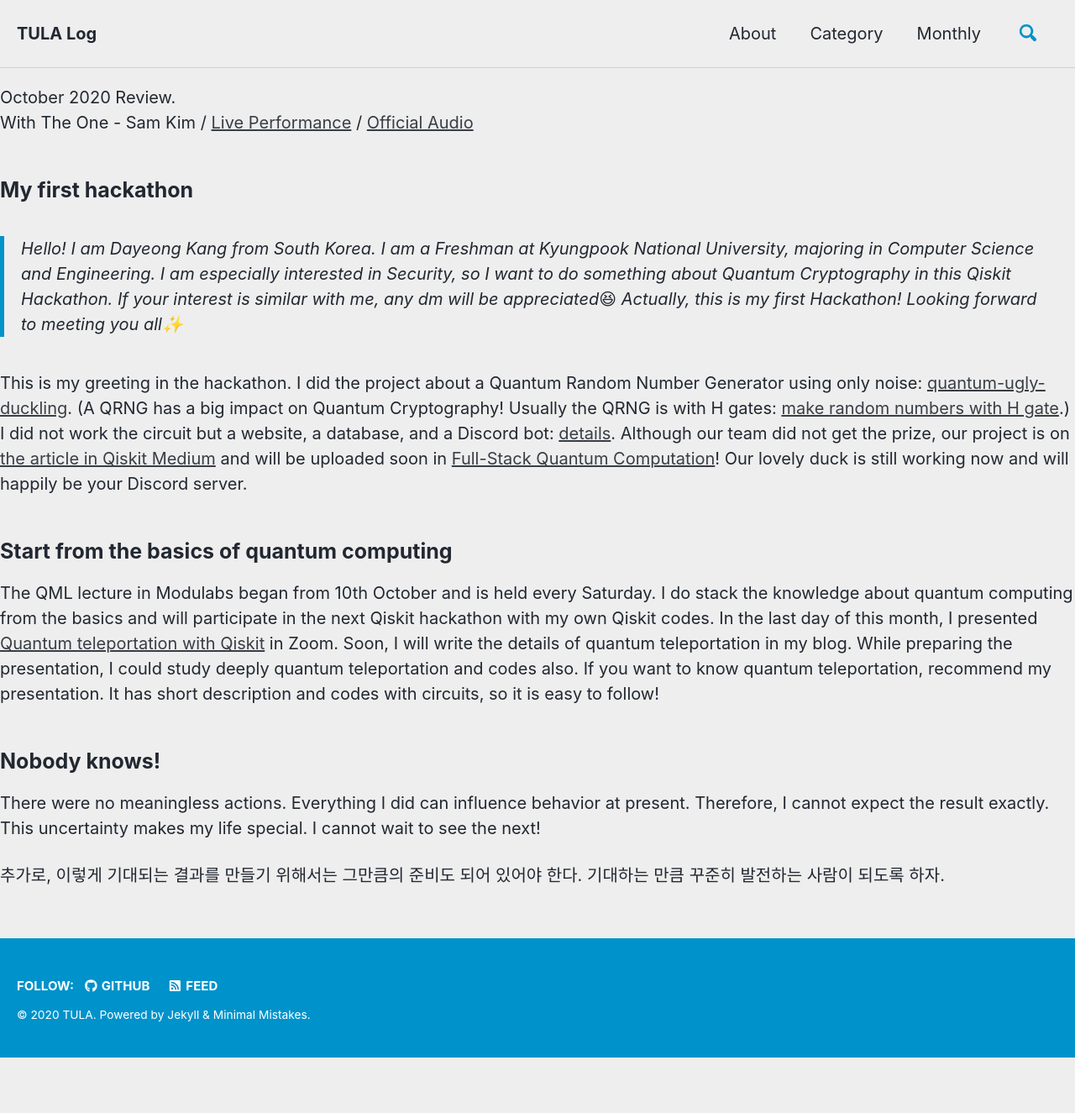
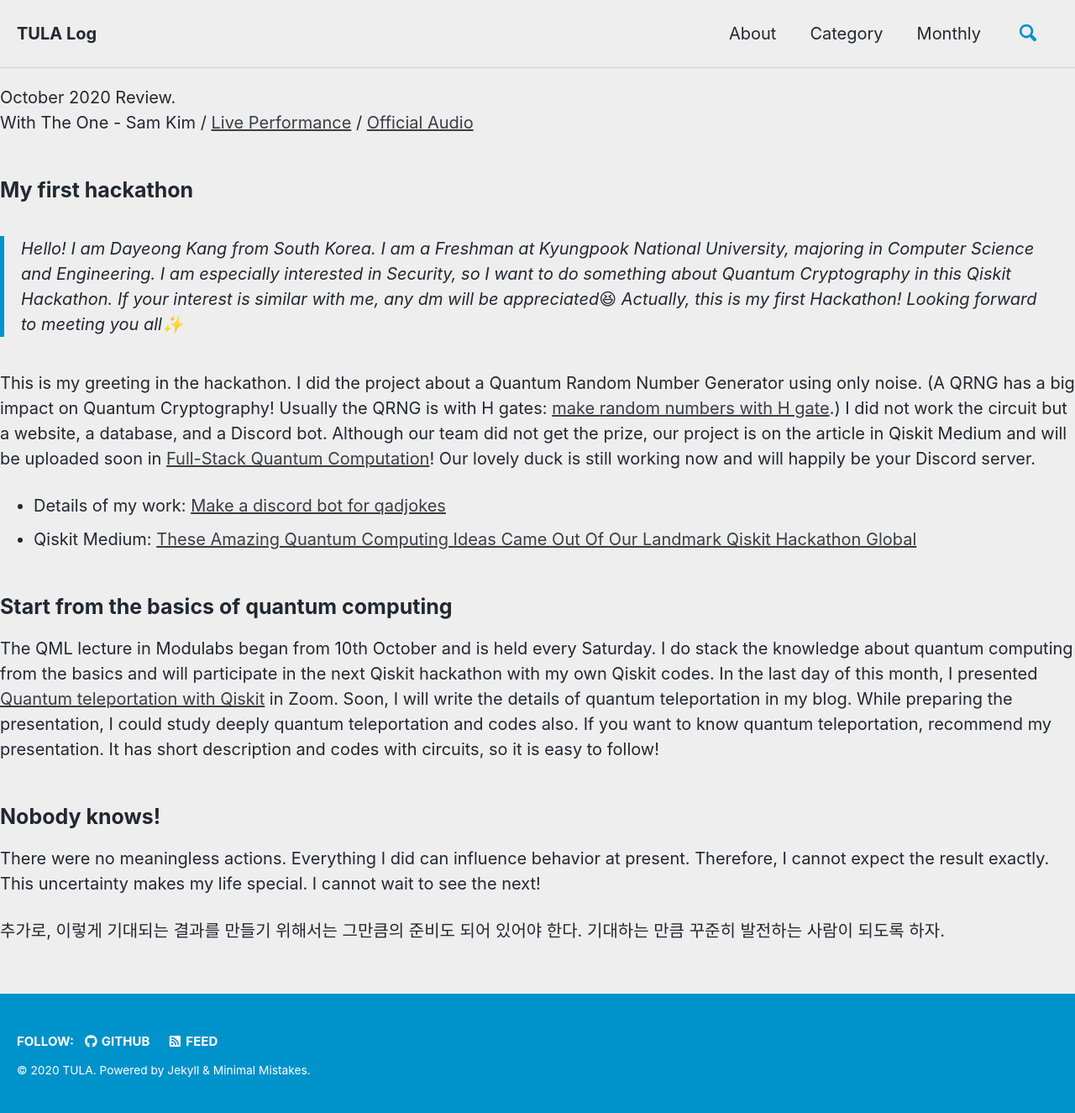
Before and after one commit to tula3and/tula3and.github.io, a Jekyll site: the page built from _docs/2020-11-02-monthly-oct.md, in a window 1280 px wide. Shown: the whole page at 84% size. Built offline with Jekyll 4.4.1, drawn with Linux system fonts in a browser that asks for light colours; cached includes are drawn as plain includes; our own code applies the rules of GitHub Pages for plain Markdown files; before the commit the page ends 1259 px from its top, so only the background shows below that.

Commit message:
Change the part of links

```diff
--- a/_docs/2020-11-02-monthly-oct.md
+++ b/_docs/2020-11-02-monthly-oct.md
@@ -18,14 +18,16 @@
 >Actually, this is my first Hackathon! Looking forward to meeting you all✨
 
 This is my greeting in the hackathon.
-I did the project about a Quantum Random Number Generator using only noise: [quantum-ugly-duckling](https://github.com/rochisha0/quantum-ugly-duckling).
+I did the project about a Quantum Random Number Generator using only noise.
 (A QRNG has a big impact on Quantum Cryptography! Usually the QRNG is with H gates:
 [make random numbers with H gate](https://github.com/tula3and/til/blob/master/Qiskit/Quantum-random-number-generator.md).)
-I did not work the circuit but a website, a database, and a Discord bot: [details](https://tula3and.github.io/hackathon/hackathon-discord/).
-Although our team did not get the prize, our project is on
-[the article in Qiskit Medium](https://medium.com/qiskit/these-amazing-quantum-computing-ideas-came-out-of-our-landmark-qiskit-hackathon-global-905a0063f8e5)
+I did not work the circuit but a website, a database, and a Discord bot.
+Although our team did not get the prize, our project is on the article in Qiskit Medium
 and will be uploaded soon in [Full-Stack Quantum Computation](https://fullstackquantumcomputation.tech./)!
 Our lovely duck is still working now and will happily be your Discord server.
+
+- Details of my work: [Make a discord bot for qadjokes](https://tula3and.github.io/hackathon/hackathon-discord/)
+- Qiskit Medium: [These Amazing Quantum Computing Ideas Came Out Of Our Landmark Qiskit Hackathon Global](https://medium.com/qiskit/these-amazing-quantum-computing-ideas-came-out-of-our-landmark-qiskit-hackathon-global-905a0063f8e5)
 
 ## Start from the basics of quantum computing
 
```
